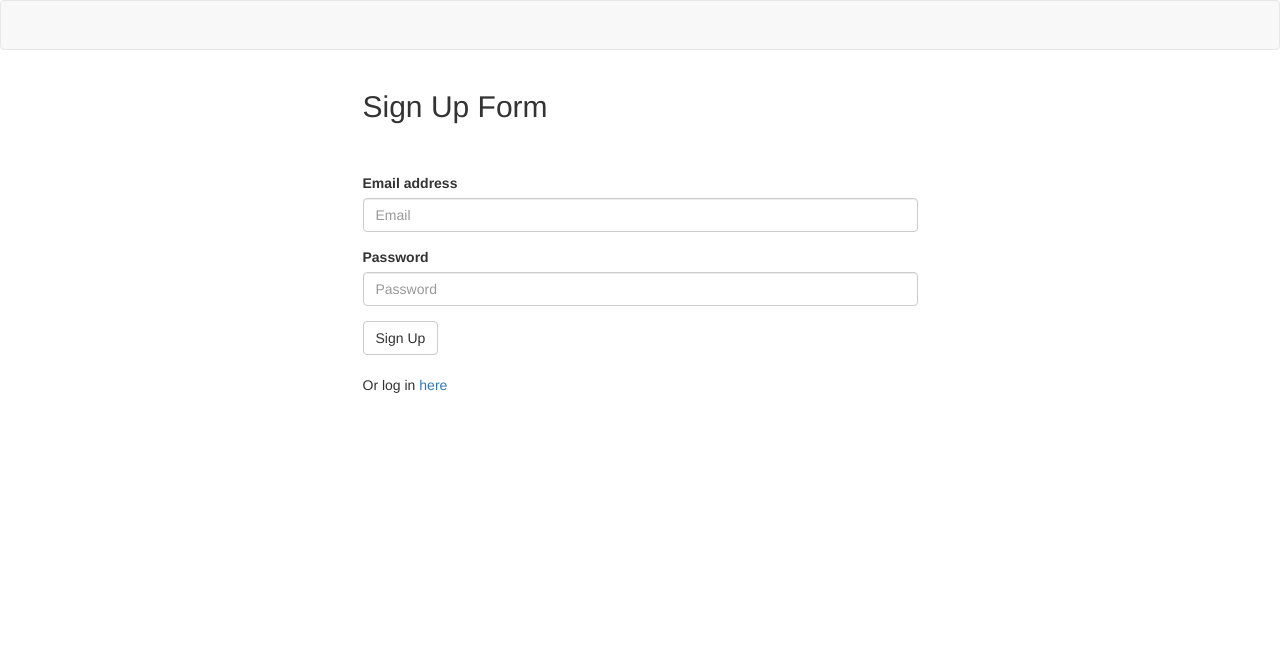
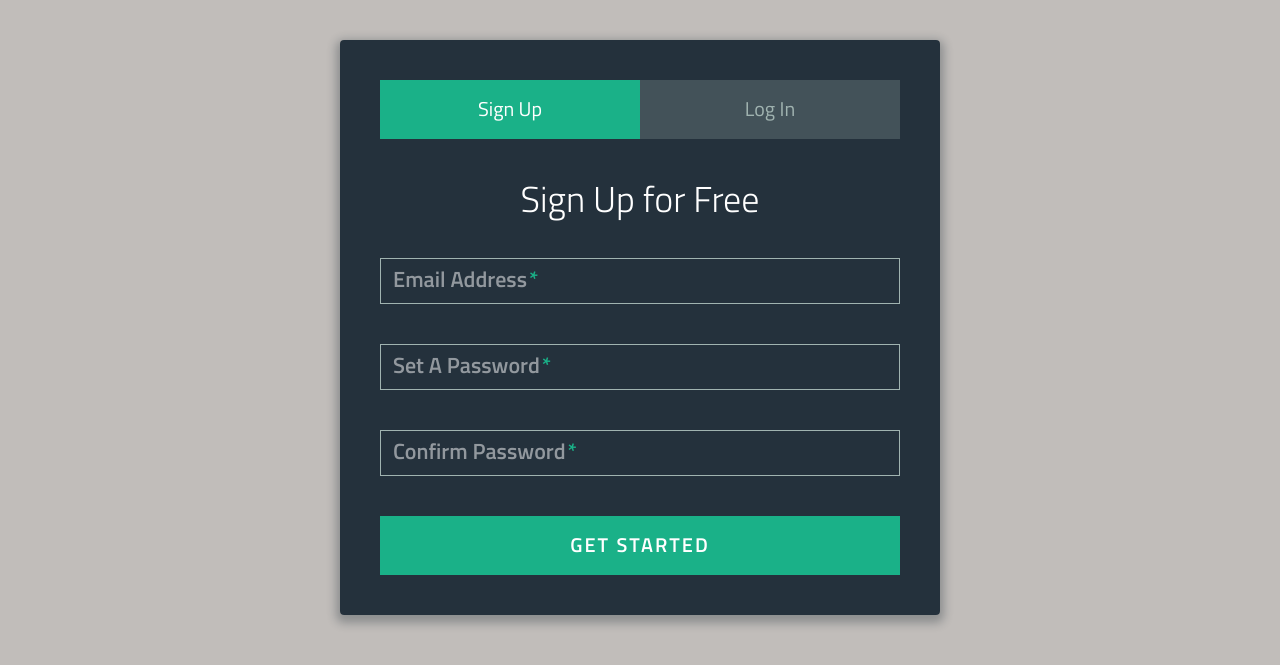
Before and after one commit to beeflawg/project02, a web app: file public/signup.html in a window 1280 px wide. Shown: the top 665 px of the page. Run offline with its HTML, style and script files only (its server is not run), Linux system fonts and the light colour scheme; some libraries are stand-ins or nearby versions.

Commit message:
Login and signup can now be done on same page. Also login style.

```diff
--- a/public/js/signup.js
+++ b/public/js/signup.js
@@ -1,5 +1,6 @@
 $(document).ready(function() {
   // Getting references to our form and input
+  var loginForm = $("form.login");
   var signUpForm = $("form.signup");
   var emailInput = $("input#email-input");
   var passwordInput = $("input#password-input");
@@ -33,8 +34,81 @@ $(document).ready(function() {
     }).catch(handleLoginErr);
   }
 
+  loginForm.on("submit", function(event) {
+    event.preventDefault();
+    var userData = {
+      email: emailInput.val().trim(),
+      password: passwordInput.val().trim()
+    };
+
+    if (!userData.email || !userData.password) {
+      return;
+    }
+
+    // If we have an email and password we run the loginUser function and clear the form
+    loginUser(userData.email, userData.password);
+    emailInput.val("");
+    passwordInput.val("");
+  });
+
+  // loginUser does a post to our "api/login" route and if successful, redirects us the the members page
+  function loginUser(email, password) {
+    $.post("/api/login", {
+      email: email,
+      password: password
+    }).then(function(data) {
+      window.location.replace(data);
+      // If there's an error, log the error
+    }).catch(function(err) {
+      console.log(err);
+    });
+  }
+
   function handleLoginErr(err) {
     $("#alert .msg").text(err.responseJSON);
     $("#alert").fadeIn(500);
   }
+
+  $('.form').find('input, textarea').on('keyup blur focus', function (e) {
+    var $this = $(this),
+        label = $this.prev('label');
+      if (e.type === 'keyup') {
+        if ($this.val() === '') {
+            label.removeClass('active highlight');
+          } else {
+            label.addClass('active highlight');
+          }
+      } else if (e.type === 'blur') {
+        if( $this.val() === '' ) {
+          label.removeClass('active highlight');
+        } else {
+          label.removeClass('highlight');
+        }
+      } else if (e.type === 'focus') {
+
+        if( $this.val() === '' ) {
+          label.removeClass('highlight');
+        }
+        else if( $this.val() !== '' ) {
+          label.addClass('highlight');
+        }
+      }
+
+  });
+
+  $('.tab a').on('click', function (e) {
+
+    e.preventDefault();
+
+    $(this).parent().addClass('active');
+    $(this).parent().siblings().removeClass('active');
+
+    target = $(this).attr('href');
+
+    $('.tab-content > div').not(target).hide();
+
+    $(target).fadeIn(600);
+
+  });
+
 });
--- a/public/signup.html
+++ b/public/signup.html
@@ -5,43 +5,84 @@
   <title>Passport Authentication</title>
   <meta charset="UTF-8">
   <meta name="viewport" content="width=device-width, initial-scale=1">
+  <link href='https://fonts.googleapis.com/css?family=Titillium+Web:400,300,600' rel='stylesheet' type='text/css'>
   <link rel="stylesheet" href="https://maxcdn.bootstrapcdn.com/bootswatch/3.3.7/lumen/bootstrap.min.css">
   <link href="stylesheets/style.css" rel="stylesheet">
 </head>
 
 <body>
-  <nav class="navbar navbar-default">
-    <div class="container-fluid">
-      <div class="navbar-header">
-      </div>
-    </div>
-  </nav>
-  <div class="container">
-    <div class="row">
-      <div class="col-md-6 col-md-offset-3">
-        <h2>Sign Up Form</h2>
-        <form class="signup">
-          <div class="form-group">
-            <label for="exampleInputEmail1">Email address</label>
-            <input type="email" class="form-control" id="email-input" placeholder="Email">
+    <div class="form">
+
+        <ul class="tab-group">
+          <li class="tab active"><a href="#signup">Sign Up</a></li>
+          <li class="tab"><a href="#login">Log In</a></li>
+        </ul>
+
+        <div class="tab-content">
+          <div id="signup">
+            <h1>Sign Up for Free</h1>
+
+            <form class='signup'>
+
+            <div class="field-wrap">
+              <label>
+                Email Address<span class="req">*</span>
+              </label>
+              <input type="email"required autocomplete="false" id="email-input">
+            </div>
+
+            <div class="field-wrap">
+              <label>
+                Set A Password<span class="req">*</span>
+              </label>
+              <input type="password"required autocomplete="false" id="password-input">
+            </div>
+
+            <div class="field-wrap">
+                <label>
+                  Confirm Password<span class="req">*</span>
+                </label>
+                <input type="password"required autocomplete="false">
+              </div>
+
+            <button type="submit" class="button button-block"/>Get Started</button>
+
+            </form>
+
           </div>
-          <div class="form-group">
-            <label for="exampleInputPassword1">Password</label>
-            <input type="password" class="form-control" id="password-input" placeholder="Password">
+
+          <div id="login">
+            <h1>Welcome Back!</h1>
+
+            <form class='login'>
+
+              <div class="field-wrap">
+              <label>
+                Email Address<span class="req">*</span>
+              </label>
+              <input type="email"required autocomplete="false" id="email-input">
+            </div>
+
+            <div class="field-wrap">
+              <label>
+                Password<span class="req">*</span>
+              </label>
+              <input type="password"required autocomplete="false" id="password-input">
+            </div>
+
+            <p class="forgot"><a href="#">Forgot Password?</a></p>
+
+            <button type="submit" class="button button-block"/>Log In</button>
+
+            </form>
+
           </div>
-          <div style="display: none" id="alert" class="alert alert-danger" role="alert">
-            <span class="glyphicon glyphicon-exclamation-sign" aria-hidden="true"></span>
-            <span class="sr-only">Error:</span> <span class="msg"></span>
-          </div>
-          <button type="submit" class="btn btn-default">Sign Up</button>
-        </form>
-        <br />
-        <p>Or log in <a href="/login">here</a></p>
-      </div>
-    </div>
-  </div>
 
-  <script src="https://cdnjs.cloudflare.com/ajax/libs/jquery/3.2.1/jquery.min.js"></script>
+        </div><!-- tab-content -->
+
+  </div> <!-- /form -->
+
+  <script src="//cdnjs.cloudflare.com/ajax/libs/jquery/2.1.3/jquery.min.js"></script>
   <script type="text/javascript" src="js/signup.js"></script>
 
 </body>
--- a/public/stylesheets/style.css
+++ b/public/stylesheets/style.css
@@ -1,4 +1,156 @@
-form.signup,
-form.login {
-  margin-top: 50px;
+@import "compass/css3";
+*, *:before, *:after {
+  box-sizing: border-box;
 }
+html {
+  overflow-y: scroll;
+}
+body {
+  background: #c1bdba;
+  font-family: 'Titillium Web', sans-serif;
+}
+a {
+  text-decoration: none;
+  color: #1ab188;
+  transition: 0.5s ease;
+}
+a:hover {
+  color: #179b77;
+}
+.form {
+  background: rgba(19, 35, 47, .9);
+  padding: 40px;
+  max-width: 600px;
+  margin: 40px auto;
+  border-radius: 4px;
+  box-shadow: 0 4px 10px 4px rgba(19, 35, 47, .3);
+}
+.tab-group {
+  list-style: none;
+  padding: 0;
+  margin: 0 0 40px 0;
+}
+.tab-group:after {
+  content: "";
+  display: table;
+  clear: both;
+}
+.tab-group li a {
+  display: block;
+  text-decoration: none;
+  padding: 15px;
+  background: rgba(160, 179, 176, .25);
+  color: #a0b3b0;
+  font-size: 20px;
+  float: left;
+  width: 50%;
+  text-align: center;
+  cursor: pointer;
+  transition: 0.5s ease;
+}
+.tab-group li a:hover {
+  background: #179b77;
+  color: #fff;
+}
+.tab-group .active a {
+  background: #1ab188;
+  color: #fff;
+}
+.tab-content > div:last-child {
+  display: none;
+}
+h1 {
+  text-align: center;
+  color: #fff;
+  font-weight: 300;
+  margin: 0 0 40px;
+}
+label {
+  position: absolute;
+  transform: translateY(6px);
+  left: 13px;
+  color: rgba(255, 255, 255, .5);
+  transition: all 0.25s ease;
+  -webkit-backface-visibility: hidden;
+  backface-visibility: hidden;
+  pointer-events: none;
+  font-size: 22px;
+}
+label .req {
+  margin: 2px;
+  color: #1ab188;
+}
+label.active {
+  transform: translateY(50px);
+  left: 2px;
+  font-size: 14px;
+}
+label.active .req {
+  opacity: 0;
+}
+label.highlight {
+  color: #fff;
+}
+input, textarea {
+  font-size: 22px;
+  display: block;
+  width: 100%;
+  height: 100%;
+  padding: 5px 10px;
+  background: none;
+  background-image: none;
+  border: 1px solid #a0b3b0;
+  color: #fff;
+  border-radius: 0;
+  transition: border-color 0.25s ease, box-shadow 0.25s ease;
+}
+input:focus, textarea:focus {
+  outline: 0;
+  border-color: #1ab188;
+}
+textarea {
+  border: 2px solid #a0b3b0;
+  resize: vertical;
+}
+.field-wrap {
+  position: relative;
+  margin-bottom: 40px;
+}
+.top-row:after {
+  content: "";
+  display: table;
+  clear: both;
+}
+.top-row > div {
+  float: left;
+  width: 48%;
+  margin-right: 4%;
+}
+.top-row > div:last-child {
+  margin: 0;
+}
+.button {
+  border: 0;
+  outline: none;
+  border-radius: 0;
+  padding: 15px 0;
+  font-size: 2rem;
+  font-weight: 600;
+  text-transform: uppercase;
+  letter-spacing: 0.1em;
+  background: #1ab188;
+  color: #fff;
+  transition: all 0.5s ease;
+  -webkit-appearance: none;
+}
+.button:hover, .button:focus {
+  background: #179b77;
+}
+.button-block {
+  display: block;
+  width: 100%;
+}
+.forgot {
+  margin-top: -20px;
+  text-align: right;
+}
--- a/routes/api-routes.js
+++ b/routes/api-routes.js
@@ -25,8 +25,8 @@ module.exports = function(app) {
       res.redirect(307, "/api/login");
     }).catch(function(err) {
       console.log(err);
-      res.json(err);
-      // res.status(422).json(err.errors[0].message);
+      //res.json(err);
+      res.status(422).json(err.errors[0].message);
     });
   });
 
```
Also changed, not shown: public/js/login.js (deleted, +0 -38 lines), public/login.html (deleted, +0 -45 lines), routes/html-routes.js (+0 -8 lines).
